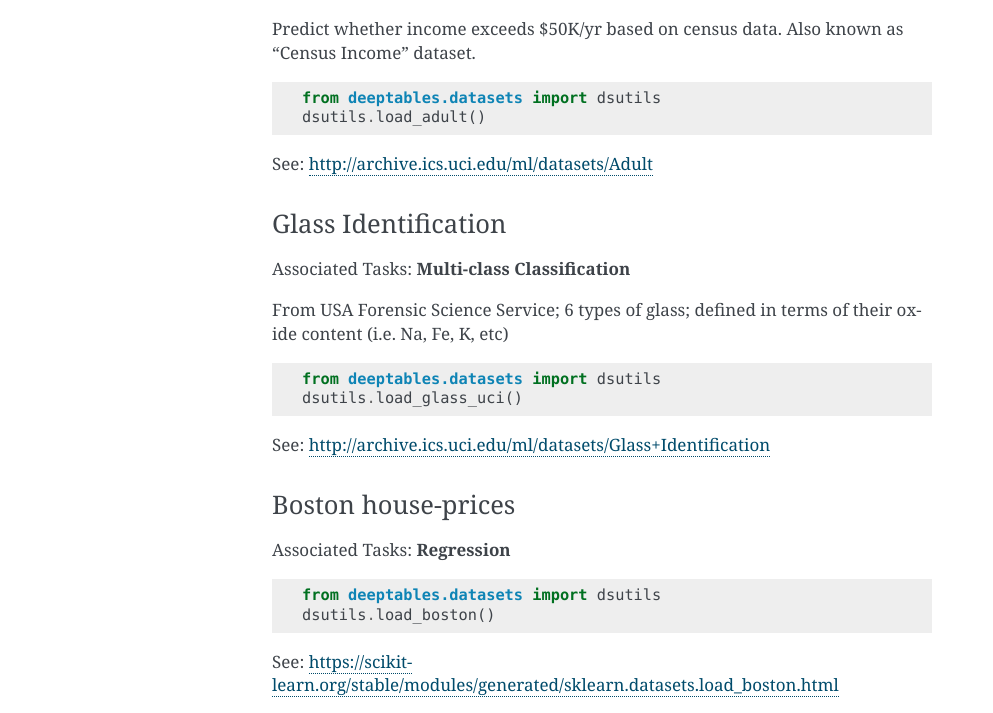
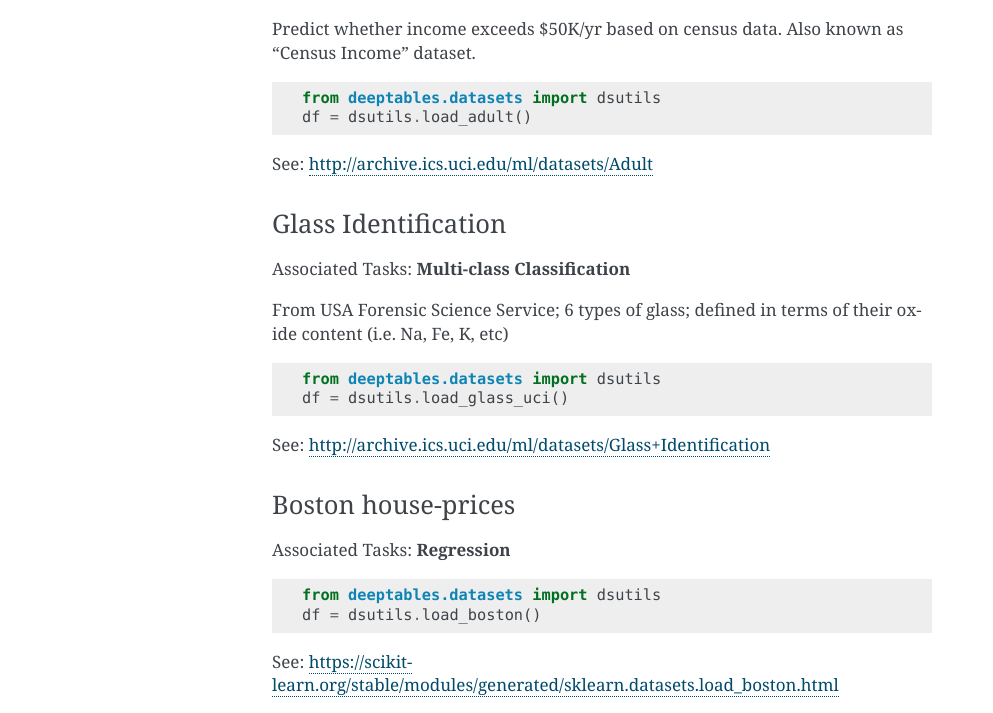
Before and after one commit to DataCanvasIO/DeepTables, a Sphinx documentation site: the page built from docs/source/quick_start.md, in a window 1280 px wide. Shown: the part 1420-2133 px from the top of the page, without its empty margins (148-1141 px from the left). Built offline with Sphinx 7.4.7, drawn with Linux system fonts in a browser that asks for light colours.

````diff
--- a/docs/source/quick_start.md
+++ b/docs/source/quick_start.md
@@ -51,7 +51,7 @@ Associated Tasks: **Binary Classification**
 Predict whether income exceeds $50K/yr based on census data. Also known as "Census Income" dataset.
 ```python
 from deeptables.datasets import dsutils
-dsutils.load_adult()
+df = dsutils.load_adult()
 ```
 See: [http://archive.ics.uci.edu/ml/datasets/Adult](http://archive.ics.uci.edu/ml/datasets/Adult)
 
@@ -61,7 +61,7 @@ Associated Tasks: **Multi-class Classification**
 From USA Forensic Science Service; 6 types of glass; defined in terms of their oxide content (i.e. Na, Fe, K, etc)
 ```python
 from deeptables.datasets import dsutils
-dsutils.load_glass_uci()
+df = dsutils.load_glass_uci()
 ```
 See: [http://archive.ics.uci.edu/ml/datasets/Glass+Identification](http://archive.ics.uci.edu/ml/datasets/Glass+Identification)
 
@@ -69,7 +69,7 @@ See: [http://archive.ics.uci.edu/ml/datasets/Glass+Identification](http://archiv
 Associated Tasks: **Regression**
 ```python
 from deeptables.datasets import dsutils
-dsutils.load_boston()
+df = dsutils.load_boston()
 ```
 
 See: [https://scikit-learn.org/stable/modules/generated/sklearn.datasets.load_boston.html](https://scikit-learn.org/stable/modules/generated/sklearn.datasets.load_boston.html)
--- a/requirements.txt
+++ b/requirements.txt
@@ -1,7 +1,7 @@
 scipy>=1.3.1
 pandas>=0.25.3
 scikit-learn==0.22.1
-tensorflow==2.0.0
+tensorflow>=2.0.0
 numpy>=1.17.4
 catboost==0.20.2
 lightgbm==2.3.0
--- a/setup.py
+++ b/setup.py
@@ -8,8 +8,8 @@ version = '0.1.4'
 requirements = [
     'scipy>=1.3.1',
     'pandas>=0.25.3',
-    'scikit-learn==0.22.1',
-    'tensorflow==2.0.0',
+    'scikit-learn>=0.22.1',
+    'tensorflow>=2.0.0',
     'numpy>=1.17.4',
     'catboost==0.20.2',
     'lightgbm==2.3.0',
@@ -35,7 +35,7 @@ setup(
     python_requires=MIN_PYTHON_VERSION,
     extras_require={
         'tests': ['pytest', ],
-        'gpu': ['tensorflow-gpu==2.0.0', ]
+        'gpu': ['tensorflow-gpu>=2.0.0', ]
     },
 
     classifiers=(
````
